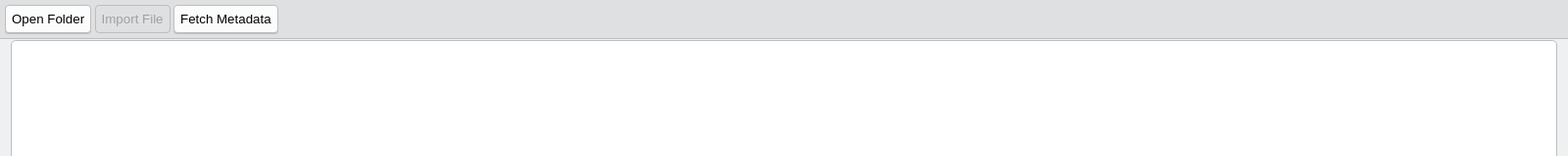
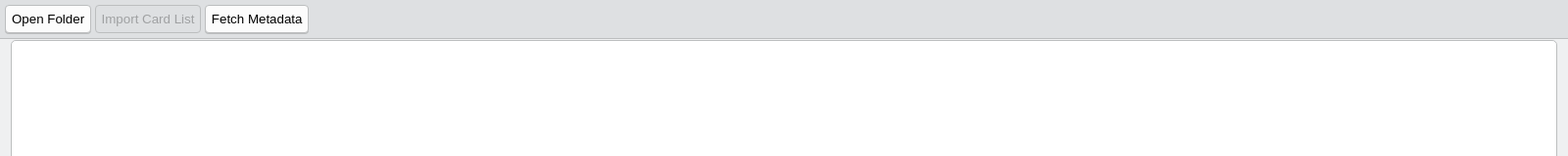
Before and after one commit to shagu/macaco, an Electron app: page ui/frontend.html in a window 1600 px wide. Shown: the top 160 px of the page at 98% size. Drawn offline with Linux system fonts and the light colour scheme.

Commit message:
ui: rename import button to more generic card list

```diff
--- a/ui/frontend.html
+++ b/ui/frontend.html
@@ -17,7 +17,7 @@
   <div id=window>
     <div id=header>
       <button id="open-button">Open Folder</button>
-      <button id="import-button" disabled>Import File</button>
+      <button id="import-button" disabled>Import Card List</button>
       <button id="download-button">Fetch Metadata</button>
     </div>
 
```
